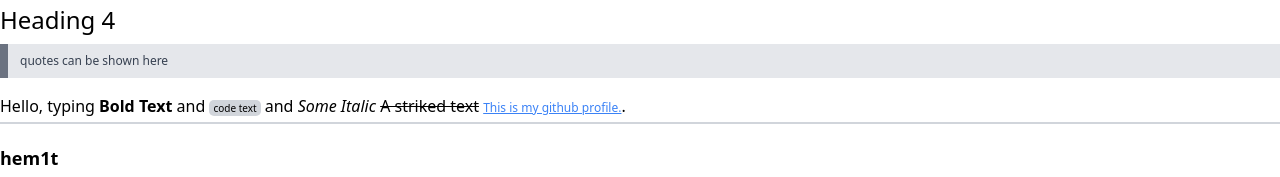
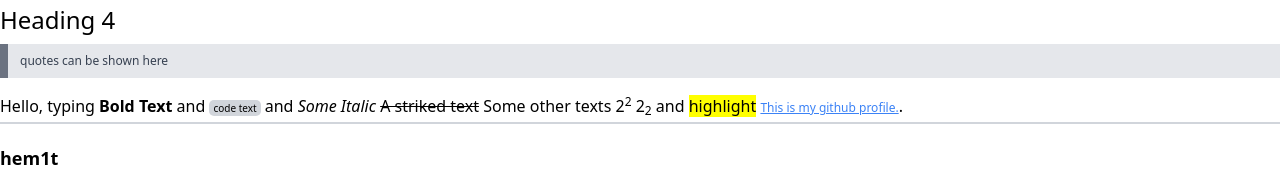
Before and after one commit to hem1t/markdown-parser-react, a React (Vite) app: page / in a window 1280 px wide. Shown: the top 177 px of the page. Built offline with nearby package versions, Linux system fonts and the light colour scheme.

Commit message:
sup sub mark

```diff
--- a/src/App.tsx
+++ b/src/App.tsx
@@ -5,6 +5,7 @@ import { CodeBlock } from "./markdown_components/CodeBlock";
 import { DefinitionList } from "./markdown_components/DefinitionList";
 import { Footnote } from "./markdown_components/Footnote";
 import { Heading } from "./markdown_components/Heading";
+import { Highlighted } from "./markdown_components/Highlighted";
 import { HorizontalLine } from "./markdown_components/HorizontalLine";
 import { ImageTag } from "./markdown_components/ImageTag";
 import { Italic } from "./markdown_components/Italic";
@@ -12,6 +13,8 @@ import { LinkedText } from "./markdown_components/LinkedText";
 import { NewLine } from "./markdown_components/NewLine";
 import { OrderedList } from "./markdown_components/OrderedList";
 import { Strikethrough } from "./markdown_components/Strikethrough";
+import { Subscript } from "./markdown_components/Subscript";
+import { Superscript } from "./markdown_components/Superscript";
 import { Table } from "./markdown_components/Table";
 import { UnorderedList } from "./markdown_components/UnorderedList";
 
@@ -23,6 +26,7 @@ const App = () => {
       <NewLine />
       Hello, typing <Bold text="Bold Text" /> and <Code text="code text" /> and{" "}
       <Italic text="Some Italic" /> <Strikethrough text="A striked text" />{" "}
+      Some other texts 2<Superscript text="2" /> 2<Subscript text="2" /> and <Highlighted text="highlight" />{" "}
       <LinkedText
         text="This is my github profile."
         link="https://github.com/hem1t"
--- /dev/null
+++ b/src/markdown_components/Highlighted.tsx
@@ -0,0 +1,10 @@
+import { useThemeContext } from "../themes/themes";
+
+interface Prop {
+  text: string;
+}
+
+export const Highlighted = ({ text }: Prop) => {
+  let theme = useThemeContext();
+  return <mark className={theme.highlight}>{text}</mark>;
+};
--- /dev/null
+++ b/src/markdown_components/Subscript.tsx
@@ -0,0 +1,10 @@
+import { useThemeContext } from "../themes/themes";
+
+interface Prop {
+  text: string;
+}
+
+export const Subscript = ({ text }: Prop) => {
+  let theme = useThemeContext();
+  return <sub className={theme.subscript}>{text}</sub>;
+};
--- /dev/null
+++ b/src/markdown_components/Superscript.tsx
@@ -0,0 +1,10 @@
+import { useThemeContext } from "../themes/themes";
+
+interface Prop {
+  text: string;
+}
+
+export const Superscript = ({ text }: Prop) => {
+  let theme = useThemeContext();
+  return <sup className={theme.superscript}>{text}</sup>;
+};
--- a/src/themes/themes.tsx
+++ b/src/themes/themes.tsx
@@ -46,6 +46,9 @@ class Theme {
       "shadow-float rounded-xl left-[-10px] h-28 w-40 bg-white text-black",
   };
   strikethrough = "text-black"
+  highlight = ""
+  subscript = ""
+  superscript = ""
 }
 
 class DarkTheme implements Theme {}
```
